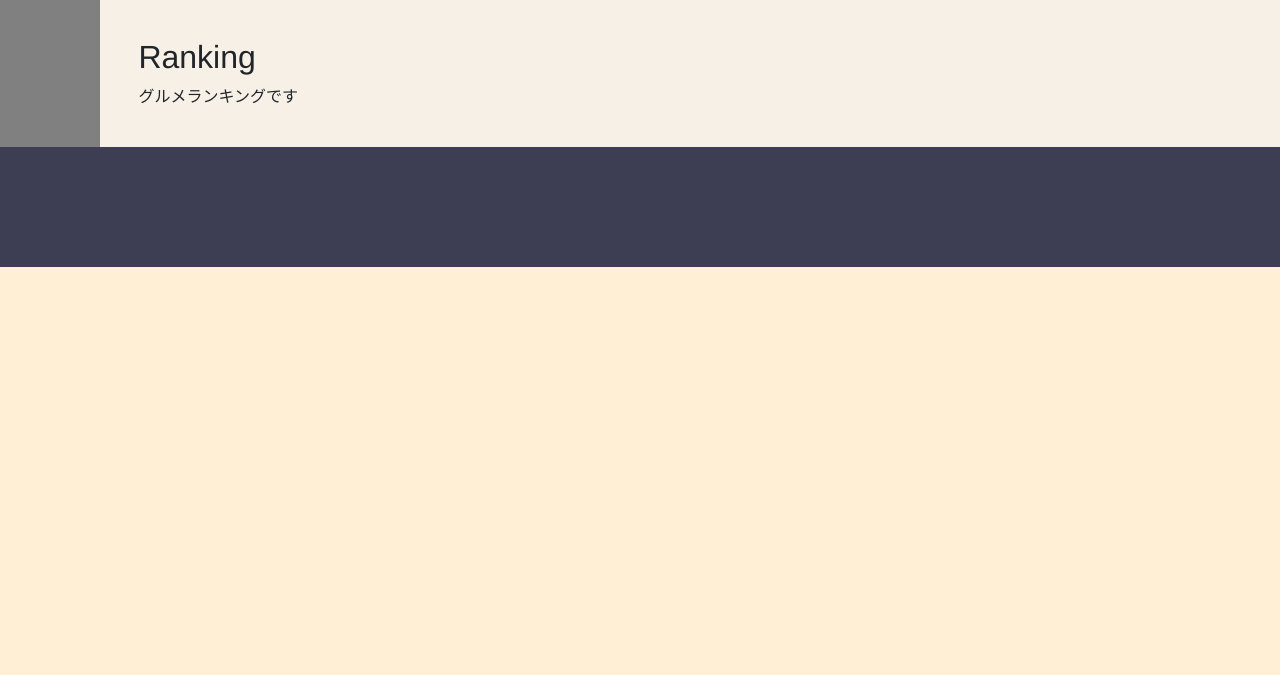
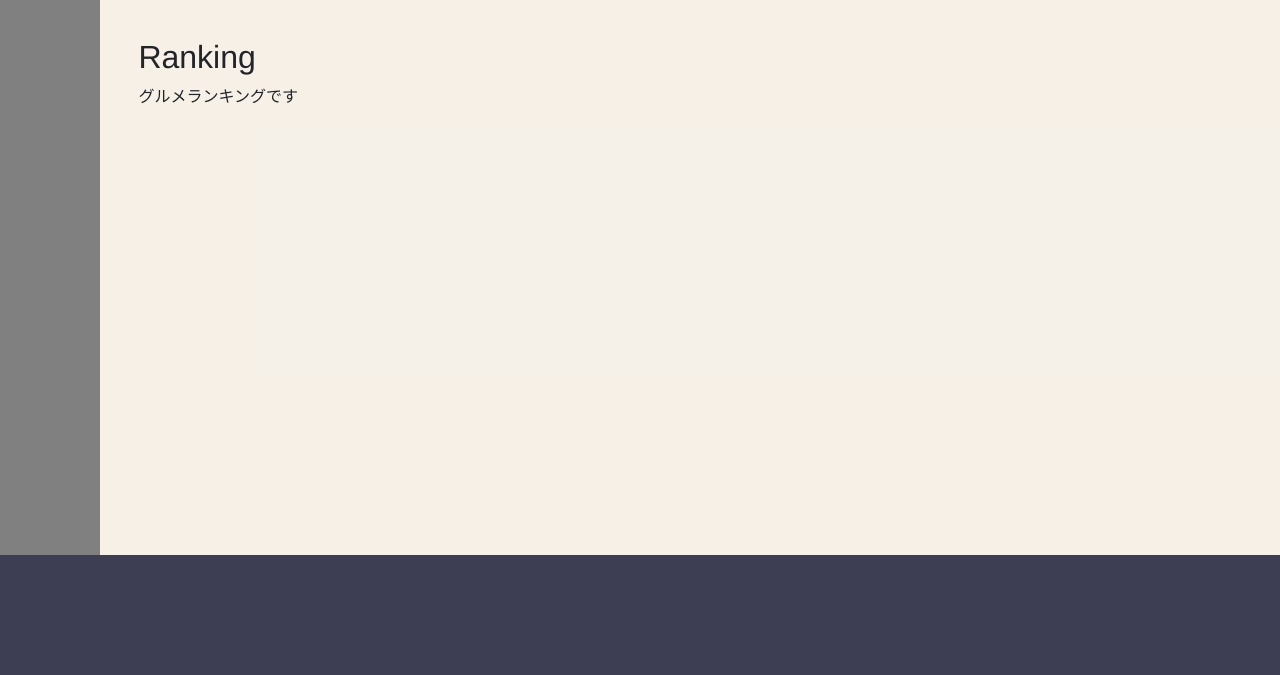
Before and after one commit to majishan-dev/foodRanking_web, a Django app: page /home/ in a window 1280 px wide. Shown: the part 130-805 px from the top of the page. Before the commit the page ends 397 px from the top, so only its background shows below. Run offline with Django 5.2, Linux system fonts and the light colour scheme.

Commit message:
微修正

```diff
--- a/ranking/templates/home.html
+++ b/ranking/templates/home.html
@@ -1,8 +1,32 @@
 {% extends 'base.html'%}
 
 {% block content %}
-<div>
+<div id="home">
     <h2>Ranking</h2>
     グルメランキングです
+    <br>
+    <br>
+    <br>
+    <br>
+    <br>
+    <br>
+    <br>
+    <br>
+    <br>
+    <br>
+    <br>
+    <br>
+    <br>
+    <br>
+    <br>
+    <br>
+    <br>
+    <br>
 </div>
 {% endblock content %}
+
+<style>
+    #home{
+        height: 1000px;
+    }
+</style>
```
